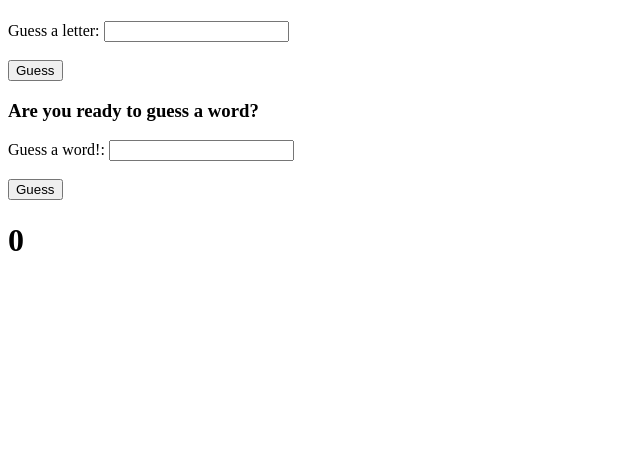
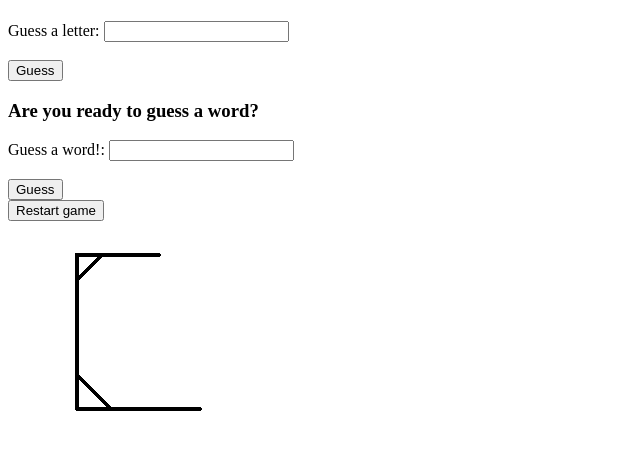
Before and after one commit to aurum86/hangman-game-py-project, a Django app: page /hangman/ in a window 1280 px wide. Shown: the part 132-582 px from the top of the page, without its empty margins (0-640 px from the left). Run offline with Django 3.2, Linux system fonts and the light colour scheme.

Commit message:
hanger images and empty stylesheet

```diff
--- a/hangman_project/hangman_game/game.py
+++ b/hangman_project/hangman_game/game.py
@@ -8,7 +8,8 @@ class GameStatus:
     STATUS_FAIL_3 = 3
     STATUS_FAIL_4 = 4
     STATUS_FAIL_5 = 5
-    STATUS_GAME_OVER = 6
+    STATUS_FAIL_6 = 6
+    STATUS_GAME_OVER = 7
 
     STATUSES = [
         STATUS_WIN,
@@ -18,6 +19,7 @@ class GameStatus:
         STATUS_FAIL_3,
         STATUS_FAIL_4,
         STATUS_FAIL_5,
+        STATUS_FAIL_6,
         STATUS_GAME_OVER
     ]
 
--- a/hangman_project/hangman_game/templates/hangman/hangman.html
+++ b/hangman_project/hangman_game/templates/hangman/hangman.html
@@ -3,6 +3,9 @@
 <head>
     <meta charset="UTF-8">
     <title>The Hangman game</title>
+
+    {% load static %}
+    <link rel="stylesheet" type="text/css" href="{% static 'hangman_game/style.css' %}">
 </head>
 <body>
 
@@ -27,10 +30,18 @@
                 <input type="text" id="word" name="word"><br><br>
                 <input type="submit" value="Guess">
             </form>
+
+            <form action="{% url 'hangman_game:hangman' %}">
+                <input type="submit" value="Restart game" />
+            </form>
         </div>
-        <div>
-            <h3 class="status">{{ error_message }}</h3>
-            <h1 class="status">{{ status_level }}</h1>
+        <div class="status">
+            {% with status_level=status_level|stringformat:"s" %}
+                {% with image_path='hangman_game/game_status/hm_'|add:status_level|add:'.png' %}
+                <img src="{% static image_path %}" alt="{{ status_level }}">
+                {% endwith %}
+            {% endwith %}
+            <h3 class="error_message">{{ error_message }}</h3>
         </div>
     </div>
 </div>
--- a/hangman_project/hangman_game/test_game.py
+++ b/hangman_project/hangman_game/test_game.py
@@ -25,6 +25,8 @@ class GameStatusTest(TestCase):
         self.assertIs(GameStatus.STATUS_FAIL_4, self._game_status.status)
         self._game_status.set_next()
         self.assertIs(GameStatus.STATUS_FAIL_5, self._game_status.status)
+        self._game_status.set_next()
+        self.assertIs(GameStatus.STATUS_FAIL_6, self._game_status.status)
         self._game_status.set_next()
         self.assertIs(GameStatus.STATUS_GAME_OVER, self._game_status.status)
         self._game_status.set_next()
```
Also changed, not shown: hangman_project/hangman_game/static/hangman_game/game_status/hm_0.png (added), hangman_project/hangman_game/static/hangman_game/game_status/hm_1.png (added), hangman_project/hangman_game/static/hangman_game/game_status/hm_2.png (added), hangman_project/hangman_game/static/hangman_game/game_status/hm_3.png (added), hangman_project/hangman_game/static/hangman_game/game_status/hm_4.png (added), hangman_project/hangman_game/static/hangman_game/game_status/hm_5.png (added), hangman_project/hangman_game/static/hangman_game/game_status/hm_6.png (added), hangman_project/hangman_game/static/hangman_game/game_status/hm_7.png (added), hangman_project/hangman_game/static/hangman_game/style.css (added).
